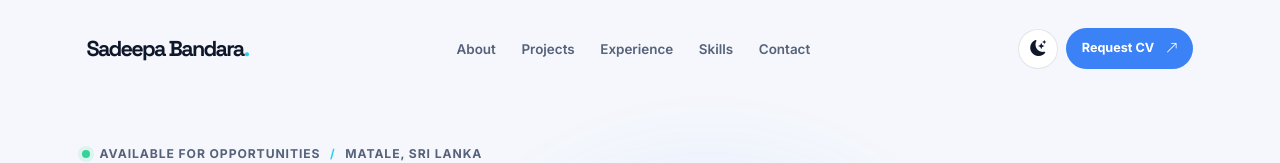
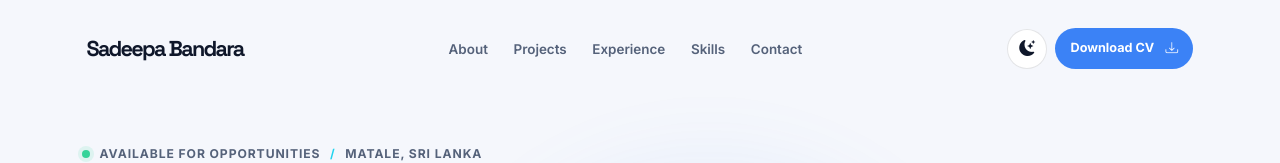
Before and after one commit to sadeepabandaraofficial/my-portfolio, a plain HTML site: page index.html in a window 1280 px wide. Shown: the top 163 px of the page. Drawn offline with nearby package versions, Linux system fonts and the light colour scheme.

Commit message:
Update index.html

```diff
--- a/index.html
+++ b/index.html
@@ -37,7 +37,7 @@
   <header id="top">
     <nav class="navbar navbar-expand-lg site-nav" aria-label="Main navigation">
       <div class="container nav-shell">
-        <a class="navbar-brand brand-mark" href="#top" aria-label="Sadeepa Bandara home">Sadeepa Bandara<span>.</span></a>
+        <a class="navbar-brand brand-mark" href="#top" aria-label="Sadeepa Bandara home">Sadeepa Bandara<span></span></a>
         <button class="navbar-toggler nav-toggle" type="button" data-bs-toggle="collapse" data-bs-target="#primaryNav" aria-controls="primaryNav" aria-expanded="false" aria-label="Toggle navigation">
           <span class="navbar-toggler-icon"></span>
         </button>
@@ -53,8 +53,8 @@
             <button class="icon-button theme-toggle" type="button" aria-label="Switch to light theme" title="Switch theme">
               <i class="bi bi-sun-fill" aria-hidden="true"></i>
             </button>
-            <a class="button button-primary button-small" href="mailto:sadeepabandara200@gmail.com?subject=CV%20request">
-              Request CV <i class="bi bi-arrow-up-right" aria-hidden="true"></i>
+            <a class="button button-primary button-small" href="cv/Sadeepa-Imesh-Bandara-CV.pdf" download="Sadeepa-Imesh-Bandara-CV.pdf">
+              Download CV <i class="bi bi-download" aria-hidden="true"></i>
             </a>
           </div>
         </div>
```
